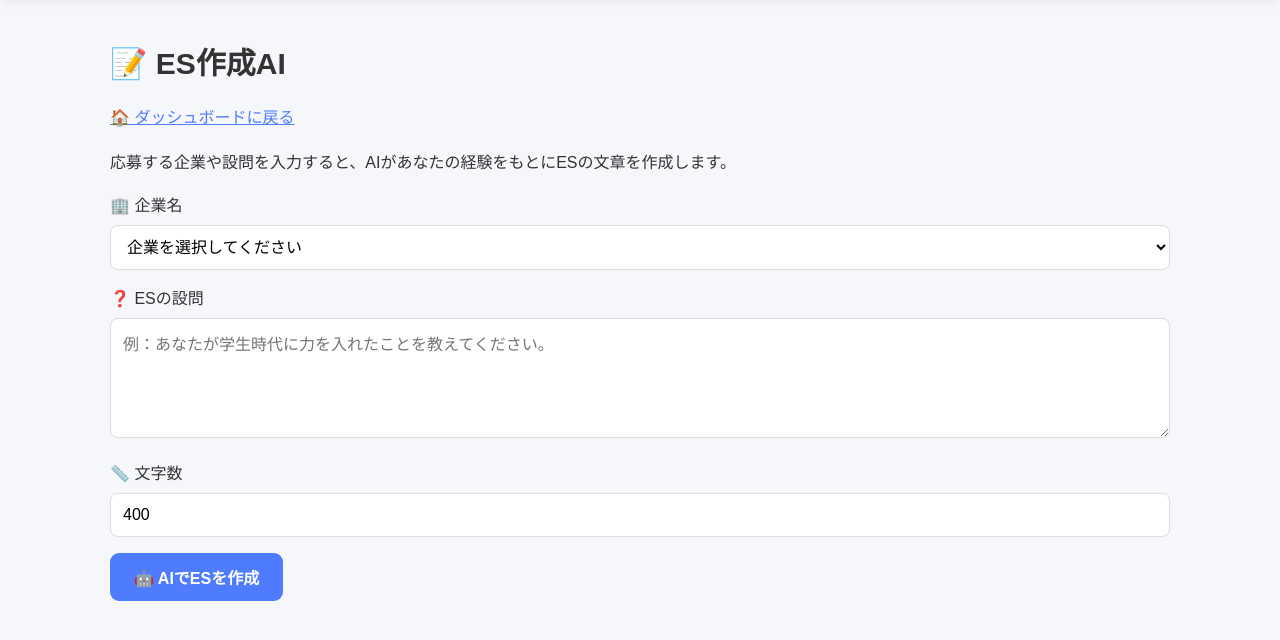
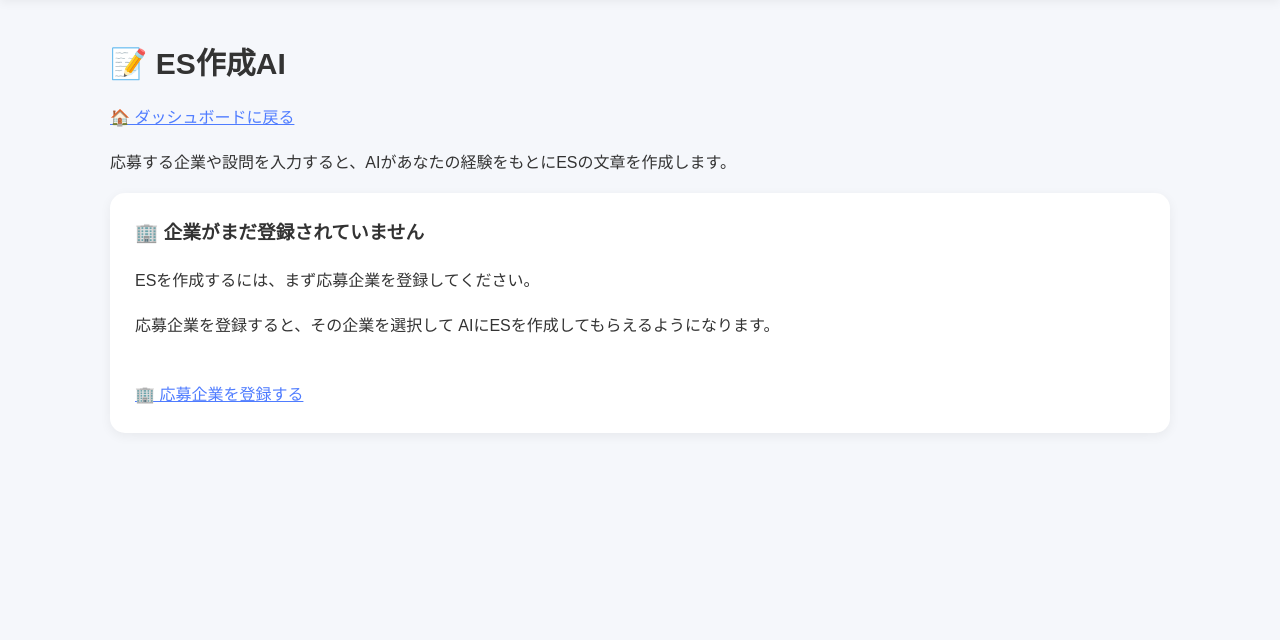
Before and after one commit to hasegawa-div/careerhero, a Flask app: page /es-generator in a window 1280 px wide. Shown: the part 81-721 px from the top of the page. Run offline with Flask 3, Linux system fonts and the light colour scheme; the visitor is signed in with stand-in values (Sample User, id 1); data that the repository does not hold is empty.

Commit message:
Improve es_generator.html

```diff
--- a/templates/es_generator.html
+++ b/templates/es_generator.html
@@ -15,6 +15,8 @@
 <p>
     応募する企業や設問を入力すると、AIがあなたの経験をもとにESの文章を作成します。
 </p>
+
+{% if companies %}
 
 <form method="POST">
 
@@ -35,6 +37,14 @@
             {% endif %}
         {% endfor %}
     </select>
+
+    <p>
+        💡 企業が見つからない場合は、
+        <a href="{{ url_for('companies') }}">
+            応募企業管理
+        </a>
+        から企業を登録してください。
+    </p>
 
     <label>❓ ESの設問</label>
     <textarea
@@ -59,4 +69,29 @@
 
 </form>
 
+{% else %}
+
+<div class="card">
+
+    <h3>🏢 企業がまだ登録されていません</h3>
+
+    <p>
+        ESを作成するには、まず応募企業を登録してください。
+    </p>
+
+    <p>
+        応募企業を登録すると、その企業を選択して
+        AIにESを作成してもらえるようになります。
+    </p>
+
+    <br>
+
+    <a href="{{ url_for('companies') }}">
+        🏢 応募企業を登録する
+    </a>
+
+</div>
+
+{% endif %}
+
 {% endblock %}
```
